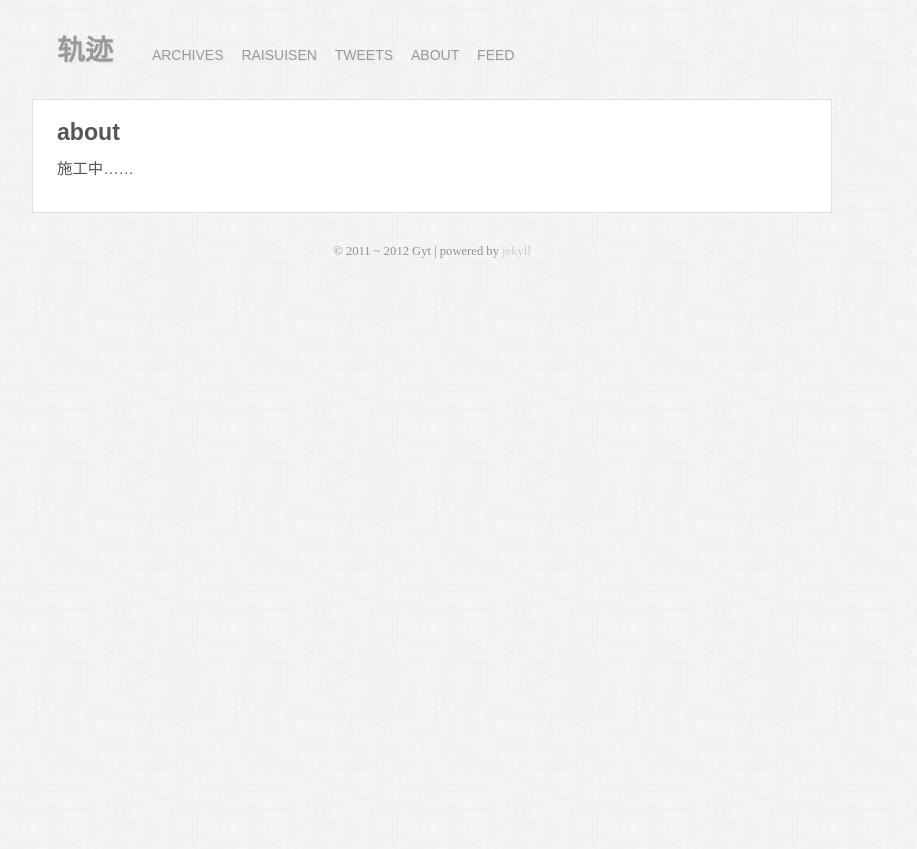
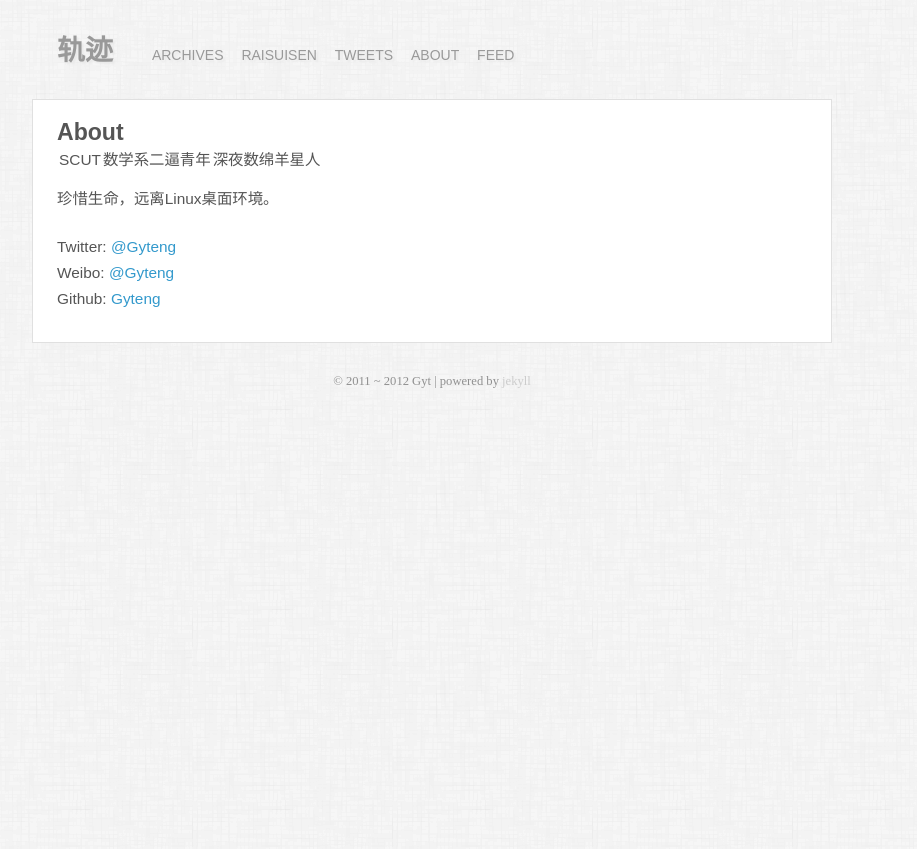
Before and after one commit to gyteng/gyteng.github.com, a Jekyll site: the page built from about.markdown, in a window 1280 px wide. Shown: the top 849 px of the page, without its empty margins (208-1125 px from the left). Built offline with Jekyll 4.4.1, drawn with Linux system fonts in a browser that asks for light colours; some web fonts are replaced; Markdown is read by kramdown in place of the engine named in the settings.

Commit message:
about page

```diff
--- a/about.markdown
+++ b/about.markdown
@@ -1,8 +1,13 @@
 ---
 
 layout: page
-title: about
+title: About
 
 ---
+SCUT | 数学系二逼青年 | 深夜数绵羊星人
 
-施工中……
+珍惜生命，远离Linux桌面环境。
+
+Twitter: [@Gyteng](https://twitter.com/Gyteng)
+Weibo: [@Gyteng](http://weibo.com/Gyteng)
+Github: [Gyteng](https://github.com/gyteng)
--- a/archive.markdown
+++ b/archive.markdown
@@ -1,6 +1,6 @@
 ---
 
-title: archive
+title: Archive
 layout: page
 
 ---
```
